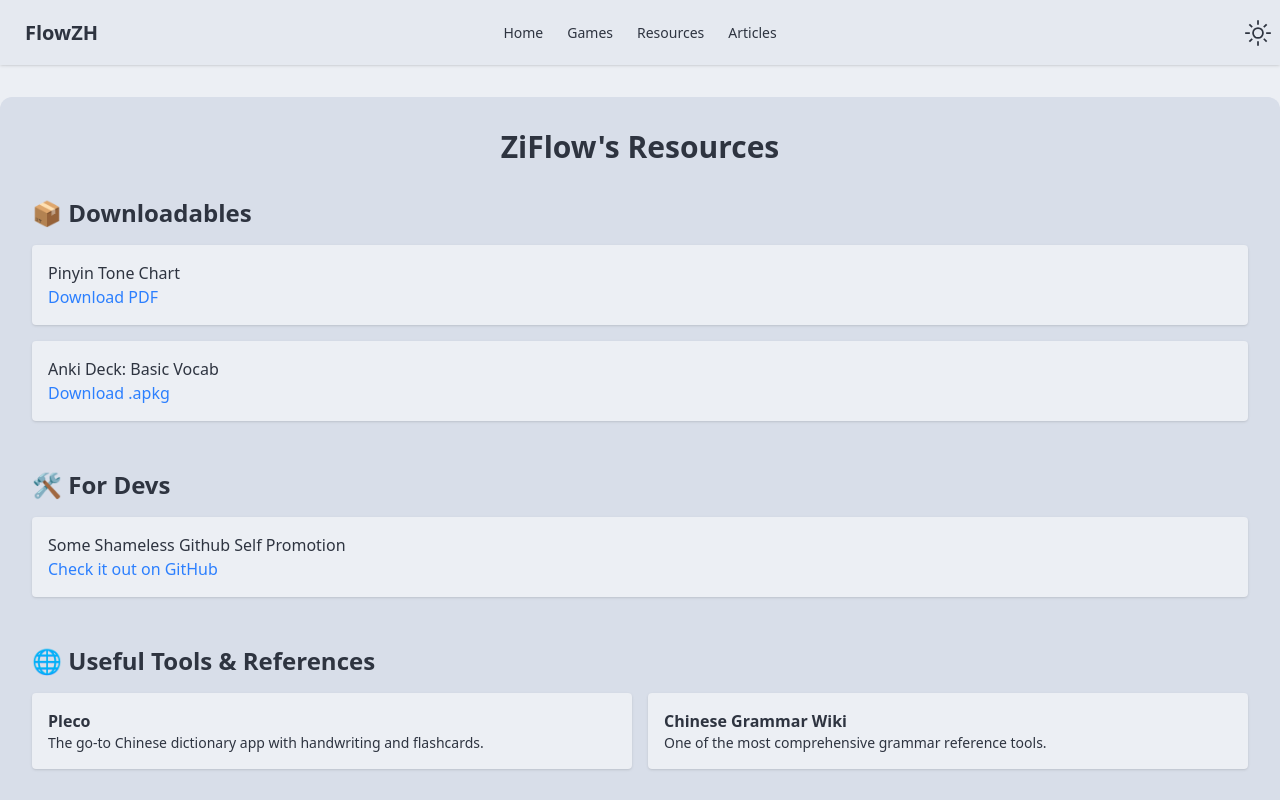
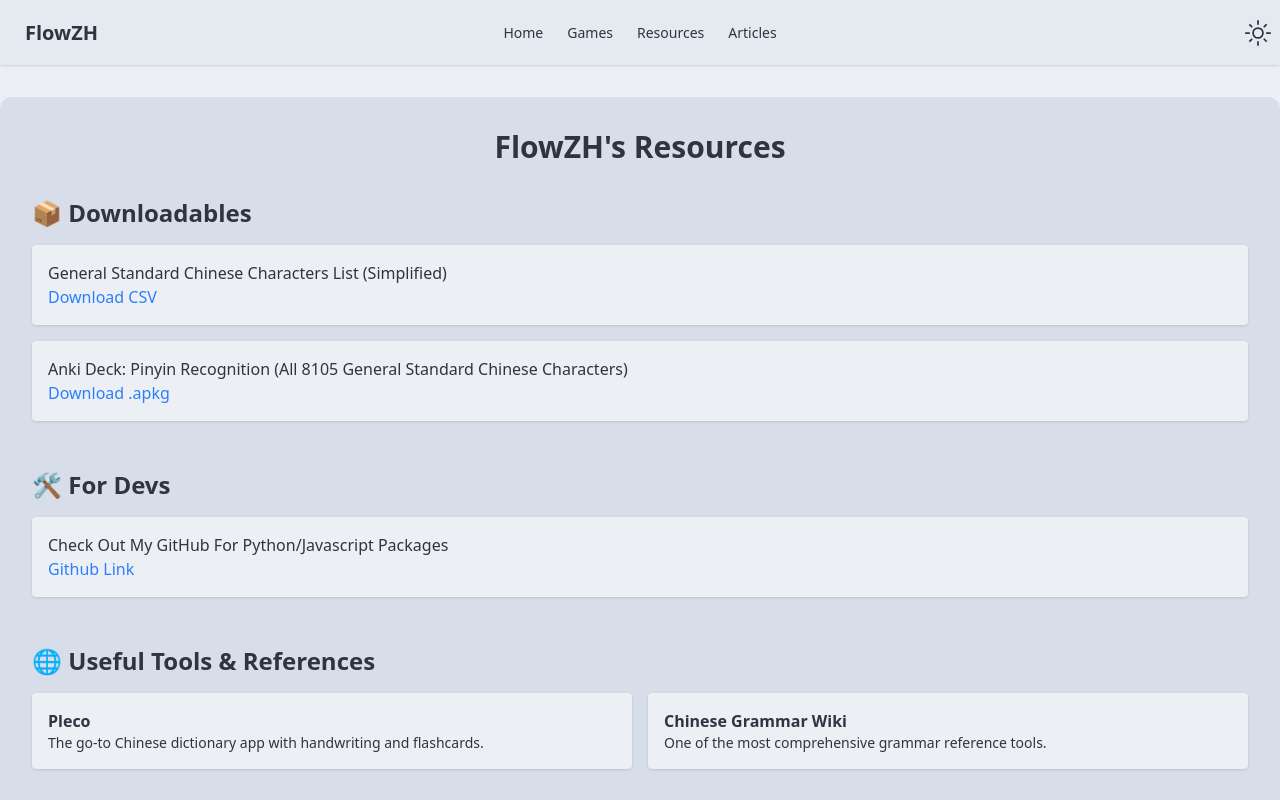
Before and after one commit to TheRobertLing/flowZH, a Vue app: page /resources in a window 1280 px wide. Shown: the top 800 px of the page. Built offline with nearby package versions, Linux system fonts and the light colour scheme.

Commit message:
changed names

```diff
--- a/src/views/GamesPageView.vue
+++ b/src/views/GamesPageView.vue
@@ -4,7 +4,6 @@ import { gameMetaInfoList } from '@/data/games';
 </script>
 
 <template>
-
   <div class="flex justify-center gap-8">
     <!-- Left Sidebar for future content-->
     <!-- <div class="border grow-1 min-h-screen">
@@ -13,7 +12,7 @@ import { gameMetaInfoList } from '@/data/games';
 
     <!-- Main Content -->
     <div class="flex flex-col max-w-352 items-center bg-base-300 grow-3 min-h-screen text-center mt-8 mb-8 rounded-xl p-8">
-      <h2 class="text-3xl font-bold mb-8 select-none">ZiFlow's Curated Games</h2>
+      <h2 class="text-3xl font-bold mb-8 select-none">FlowZH's Curated Games</h2>
 
       <!-- Game Cards -->
       <div class="grid-container grid gap-8 mb-8 max-w-7xl">
@@ -30,7 +29,6 @@ import { gameMetaInfoList } from '@/data/games';
       Right
     </div> -->
   </div>
-
 </template>
 
 <style scoped>
--- a/src/views/HomePageView.vue
+++ b/src/views/HomePageView.vue
@@ -74,7 +74,7 @@ const goToResources = () => {
     <!-- Content -->
     <div class="hero-content text-center relative z-10">
       <div class="max-w-md text-base-content">
-        <h1 class="text-5xl font-bold">Welcome to <span class="text-green-500">ZiFlow</span>.</h1>
+        <h1 class="text-5xl font-bold">Welcome to <span class="text-green-500">FlowZH</span>.</h1>
         <p class="py-6 mt-3 mb-3 text-xl">
           A small open project with a simple goal - make Chinese learning more accessible to
           everyone.
@@ -95,12 +95,12 @@ const goToResources = () => {
   <section class="mt-8 text-center max-w-352 m-auto">
     <h2 class="text-3xl font-bold mb-8">Built To Be Open</h2>
     <p class="max-w-3xl m-auto mb-8">
-      The ZiFlow Project was created with a simple goal: to provide a free and open-source platform
+      The FlowZH Project was created with a simple goal: to provide a free and open-source platform
       for learning Chinese — without barriers.
       <br /><br />
       No paywalls. No subscriptions. No locked features. Ever.
       <br /><br />
-      Every game, tool, and resource on ZiFlow is — and will always be — free to use. Built for
+      Every game, tool, and resource on FlowZH is — and will always be — free to use. Built for
       self-learners, teachers, and the curious alike.
     </p>
   </section>
@@ -112,10 +112,10 @@ const goToResources = () => {
     <h2 class="text-3xl font-bold mb-8">What's Coming Next</h2>
 
     <p class="max-w-3xl m-auto mb-8">
-      ZiFlow is still in its early stages — there's not much here yet, but it's being actively
+      FlowZH is still in its early stages — there's not much here yet, but it's being actively
       developed with more tools and features on the way.
       <br /><br />
-      The goal is to gradually grow ZiFlow into a complete resource — one small, helpful tool at a
+      The goal is to gradually grow FlowZH into a complete resource — one small, helpful tool at a
       time. If you're curious about what's coming next or want to share ideas, check out the roadmap
       and feel free to reach out.
     </p>
@@ -132,7 +132,7 @@ const goToResources = () => {
       <h2 class="mb-8 text-3xl font-bold text-center">Get In Contact</h2>
 
       <p class="mb-8 text-center max-w-2xl mx-auto">
-        The goal is to gradually grow ZiFlow into a complete resource — one small, helpful tool at a
+        The goal is to gradually grow FlowZH into a complete resource — one small, helpful tool at a
         time. If you're interested in contributing, suggesting features, or just following along,
         feel free to check out the project on
         <a href="https://github.com/your-repo" class="link">GitHub</a>.
--- a/src/views/ResourcesPageView.vue
+++ b/src/views/ResourcesPageView.vue
@@ -1,46 +1,77 @@
-<script setup lang="ts">
-</script>
+<script setup lang="ts"></script>
 
 <template>
   <div class="flex justify-center gap-8">
-    <div class="flex flex-col max-w-352 w-full items-center bg-base-300 grow min-h-screen text-center mt-8 mb-8 rounded-xl p-8">
-      <h2 class="text-3xl font-bold mb-8 select-none">ZiFlow's Resources</h2>
+    <!-- Left Sidebar for future content-->
+    <!-- <div class="border grow-1 min-h-screen">
+      Left
+    </div> -->
 
-      <!-- 🔽 Downloadables Section -->
+    <div
+      class="flex flex-col max-w-352 w-full items-center bg-base-300 grow min-h-screen text-center mt-8 mb-8 rounded-xl p-8"
+    >
+      <h2 class="text-3xl font-bold mb-8 select-none">FlowZH's Resources</h2>
+
+      <!-- Downloadables Section -->
       <section class="w-full text-left mb-12">
         <h3 class="text-2xl font-bold mb-4">📦 Downloadables</h3>
         <ul class="space-y-4">
           <li class="bg-base-100 p-4 rounded shadow hover:bg-base-200 transition">
-            <p class="font-medium">Pinyin Tone Chart</p>
-            <a href="/downloads/pinyin-tone-chart.pdf" download class="text-blue-500 hover:underline">Download PDF</a>
+            <p class="font-medium">General Standard Chinese Characters List (Simplified)</p>
+            <a
+              href="/downloads/SimplifiedDataCSV.csv"
+              download
+              class="text-blue-500 hover:underline"
+              >Download CSV</a
+            >
           </li>
           <li class="bg-base-100 p-4 rounded shadow hover:bg-base-200 transition">
-            <p class="font-medium">Anki Deck: Basic Vocab</p>
-            <a href="/downloads/basic-vocab.apkg" download class="text-blue-500 hover:underline">Download .apkg</a>
+            <p class="font-medium">
+              Anki Deck: Pinyin Recognition (All 8105 General Standard Chinese Characters)
+            </p>
+            <a
+              href="/downloads/PinyinRecognitionDeck.apkg"
+              download
+              class="text-blue-500 hover:underline"
+              >Download .apkg</a
+            >
           </li>
         </ul>
       </section>
 
-      <!-- 🔽 Dev Tools / Open Source -->
+      <!-- Dev Tools / Open Source -->
       <section class="w-full text-left mb-12">
         <h3 class="text-2xl font-bold mb-4">🛠️ For Devs</h3>
         <ul class="space-y-4">
           <li class="bg-base-100 p-4 rounded shadow hover:bg-base-200 transition">
-            <p class="font-medium">Some Shameless Github Self Promotion</p>
-            <a href="https://github.com/your-repo" target="_blank" class="text-blue-500 hover:underline">Check it out on GitHub</a>
+            <p class="font-medium">Check Out My GitHub For Python/Javascript Packages</p>
+            <a
+              href="https://github.com/TheRobertLing"
+              target="_blank"
+              class="text-blue-500 hover:underline"
+              >Github Link</a
+            >
           </li>
         </ul>
       </section>
 
-      <!-- 🔽 External Tools Section -->
+      <!-- External Tools Section -->
       <section class="w-full text-left mb-12">
         <h3 class="text-2xl font-bold mb-4">🌐 Useful Tools & References</h3>
         <div class="grid md:grid-cols-2 gap-4">
-          <a href="https://www.pleco.com" target="_blank" class="bg-base-100 p-4 rounded shadow hover:bg-base-200 transition">
+          <a
+            href="https://www.pleco.com"
+            target="_blank"
+            class="bg-base-100 p-4 rounded shadow hover:bg-base-200 transition"
+          >
             <h4 class="font-semibold">Pleco</h4>
             <p class="text-sm">The go-to Chinese dictionary app with handwriting and flashcards.</p>
           </a>
-          <a href="https://resources.allsetlearning.com/chinese/grammar/" target="_blank" class="bg-base-100 p-4 rounded shadow hover:bg-base-200 transition">
+          <a
+            href="https://resources.allsetlearning.com/chinese/grammar/"
+            target="_blank"
+            class="bg-base-100 p-4 rounded shadow hover:bg-base-200 transition"
+          >
             <h4 class="font-semibold">Chinese Grammar Wiki</h4>
             <p class="text-sm">One of the most comprehensive grammar reference tools.</p>
           </a>
@@ -48,15 +79,17 @@
         </div>
       </section>
 
-      <!-- 🔽 Placeholder Section -->
+      <!-- Placeholder Section -->
       <section class="w-full text-left text-base-content/70 border border-dashed p-4 rounded">
         More resources, guides, and interactive tools coming soon!
       </section>
     </div>
+
+    <!-- Right Sidebar for future content -->
+    <!-- <div class="border grow-1 min-h-screen">
+      Right
+    </div> -->
   </div>
 </template>
 
-
-<style scoped>
-
-</style>
+<style scoped></style>
```
